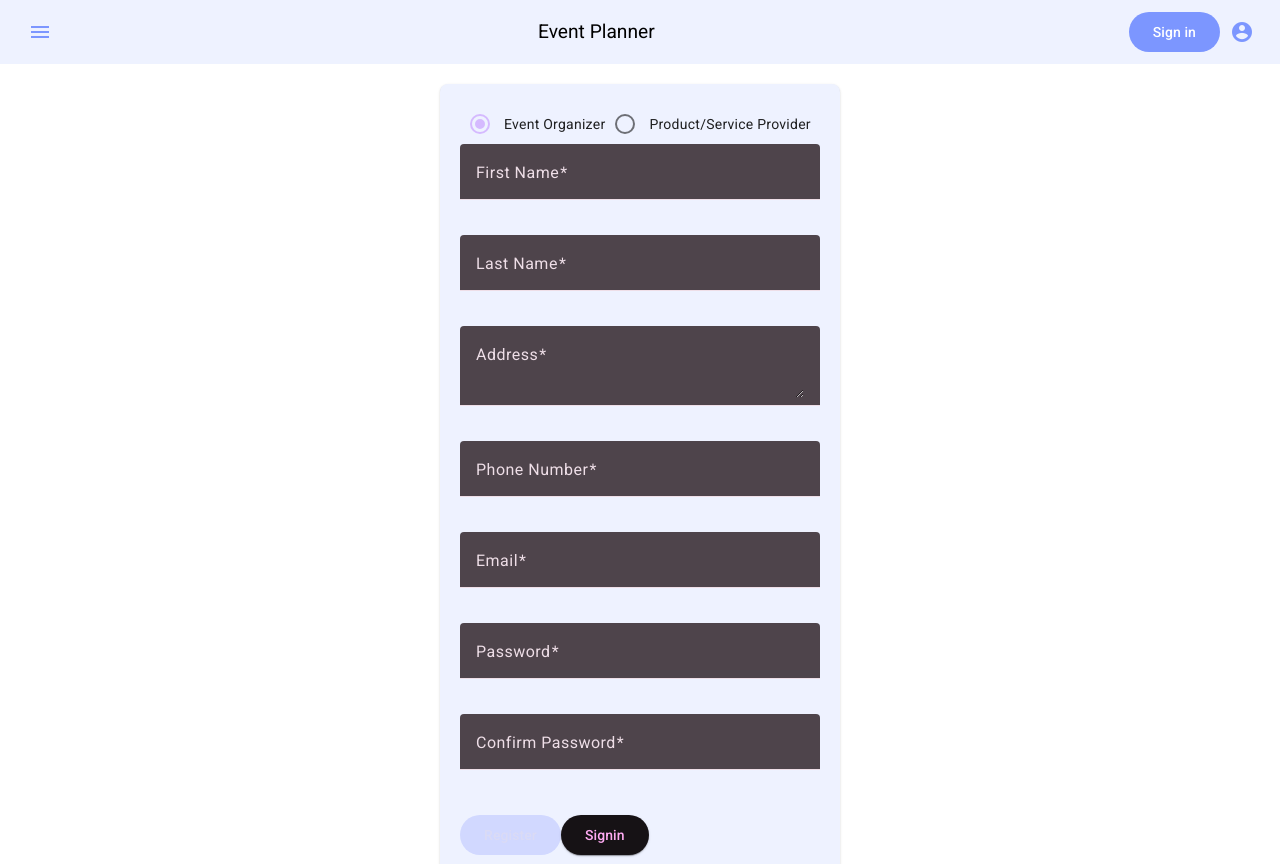
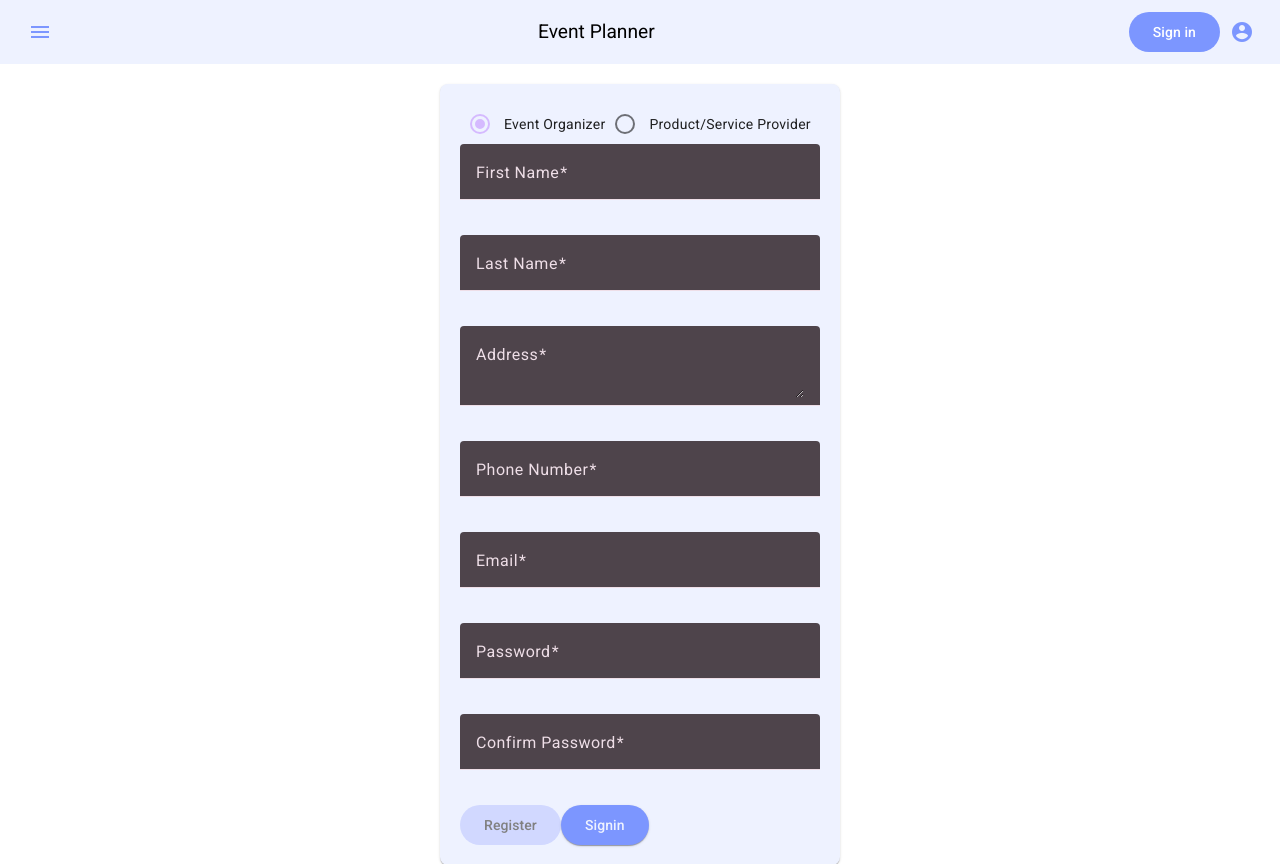
Before and after one commit to kzi-nastava/iks-project-event-planner-siit-2024-team-2, an Angular app: page /signup in a window 1280 px wide. Built offline with nearby package versions, Linux system fonts and the light colour scheme.

Commit message:
Fix some bugs and visual improvement

```diff
--- a/angular.json
+++ b/angular.json
@@ -91,7 +91,7 @@
               }
             ],
             "styles": [
-              "src/styles.scss",
+              "src/styles.css",
               "@angular/material/prebuilt-themes/magenta-violet.css"
             ],
             "scripts": []
--- a/src/app/layout/auth/login/login.component.css
+++ b/src/app/layout/auth/login/login.component.css
@@ -11,13 +11,14 @@
 }
 
 ng:deep button {
-  margin-top: 10px;
-  background-color: #7C96FF;
-  color: white important!;
+  margin: 10px;
+  background-color: #7C96FF important!;
+  color: black important!;;
 }
 
 button:disabled {
   background-color: #D1D8FF;
+  color: gray;
 }
 
 .remember-me {
@@ -27,10 +28,3 @@ button:disabled {
 mat-form-field {
   margin-bottom: 15px;
 }
-mat-label {
-  color: #7C96FF;
-}
-
-mat-input {
-  color: #333;
-}
--- a/src/app/layout/auth/login/login.component.html
+++ b/src/app/layout/auth/login/login.component.html
@@ -44,13 +44,7 @@
       >
         Login
       </button>
-      <a [routerLink]="['/signup']">
-      <button
-        mat-raised-button
-      >
-        Signup
-      </button>
-    </a>
+      <a> <button color="primary" [routerLink]="['/signup']" mat-raised-button> Signup </button> </a>
   </div>
   </form>
 </mat-card>
--- a/src/app/layout/auth/login/login.component.ts
+++ b/src/app/layout/auth/login/login.component.ts
@@ -7,6 +7,7 @@ import { MatCardModule } from '@angular/material/card';
 import { MatIconModule } from '@angular/material/icon';
 import { MatCheckboxModule } from '@angular/material/checkbox';
 import { RouterModule } from '@angular/router';
+import { CommonModule } from '@angular/common';
 
 @Component({
   selector: 'app-login',
@@ -21,7 +22,8 @@ import { RouterModule } from '@angular/router';
     MatIconModule,
     MatCheckboxModule,
     ReactiveFormsModule,
-    RouterModule
+    RouterModule,
+    CommonModule
   ]
 })
 export class LoginComponent {
--- a/src/app/layout/auth/register/register.component.css
+++ b/src/app/layout/auth/register/register.component.css
@@ -10,13 +10,15 @@
   width: 100%;
 }
 
-button {
-  margin-top: 10px;
-  background-color: #7C96FF;
-  color: white;
+ng:deep button {
+  margin: 10px;
+  background-color: #7C96FF important!;
+  color: black important!;;
 }
+
 button:disabled {
   background-color: #D1D8FF;
+  color: gray;
 }
 
 mat-form-field {
--- a/src/app/layout/auth/register/register.component.html
+++ b/src/app/layout/auth/register/register.component.html
@@ -108,6 +108,6 @@
     </div>
 
     <button mat-raised-button color="primary" type="submit" [disabled]="registerForm.invalid">Register</button>
-    <a><button mat-raised-button [routerLink]="['signin']">Signin</button></a>
+    <a> <button mat-raised-button color="primary" [routerLink]="['/signin']"> Signin </button> </a>
   </form>
 </mat-card>
--- a/src/app/layout/nav-bar/nav-bar.component.css
+++ b/src/app/layout/nav-bar/nav-bar.component.css
@@ -66,16 +66,16 @@ mat-nav-list {
   color: #7C96FF !important;
 }
 ::ng-deep mat-list-item {
-  color: #7C96FF !important; /* Set the text color */
+  color: #7C96FF !important;
 }
 
 ::ng-deep mat-list-item:hover {
-  background-color: #EEF2FF !important; /* Optional hover background */
-  color: #5B78CC !important; /* Slightly darker text on hover */
+  background-color: #EEF2FF !important;
+  color: #5B78CC !important;
 }
 
 ::ng-deep mat-list-item .mat-line {
-  color: inherit !important; /* Ensure all text lines inside the list item inherit the color */
+  color: inherit !important;
 }
 
 
@@ -103,6 +103,3 @@ a {
   background-color: #EEF2FF;
   color: black;
 }
-h3 {
-  text-decoration: none;
-}
--- a/src/app/layout/nav-bar/nav-bar.component.html
+++ b/src/app/layout/nav-bar/nav-bar.component.html
@@ -13,7 +13,7 @@
 <mat-sidenav-container class="sidenav-container secondary">
   <mat-sidenav #sidenav mode="side" class="secondary" [opened]="toggle">
     <mat-nav-list class="secondary">
-      <mat-list-item [routerLink]="['home']">
+      <mat-list-item [routerLink]="['home']" color="primary">
         <mat-icon>home</mat-icon>
         Home
       </mat-list-item>
--- a/src/styles.scss
+++ b/src/styles.scss
@@ -2,27 +2,27 @@
 @include mat.core();
 
 $event-planner-pallete: (
-    50: #ff0000,
-    100: #ff0000,
-    200: #ff0000,
-    300: #ff0000,
-    400: #ff0000,
-    500: #ff0000,
-    600: #ff0000,
-    700: #ff0000,
-    800: #ff0000,
-    900: #ff0000,
+    50: #7C96FF,
+    100: #7C96FF,
+    200: #7C96FF,
+    300: #7C96FF,
+    400: #7C96FF,
+    500: #7C96FF,
+    600: #7C96FF,
+    700: #7C96FF,
+    800: #7C96FF,
+    900: #7C96FF,
     contrast: (
-        50: #00ff00,
-        100: #00ff00,
-        200: #00ff00,
-        300: #00ff00,
-        400: #00ff00,
-        500: #00ff00,
-        600: #00ff00,
-        700: #00ff00,
-        800: #00ff00,
-        900: #00ff00
+        50: #EEF2FF,
+        100: #EEF2FF,
+        200: #EEF2FF,
+        300: #EEF2FF,
+        400: #EEF2FF,
+        500: #EEF2FF,
+        600: #EEF2FF,
+        700: #EEF2FF,
+        800: #EEF2FF,
+        900: #EEF2FF
     )
 );
 $event-planner-primary:    mat.m2-define-palette($event-planner-pallete);
```
